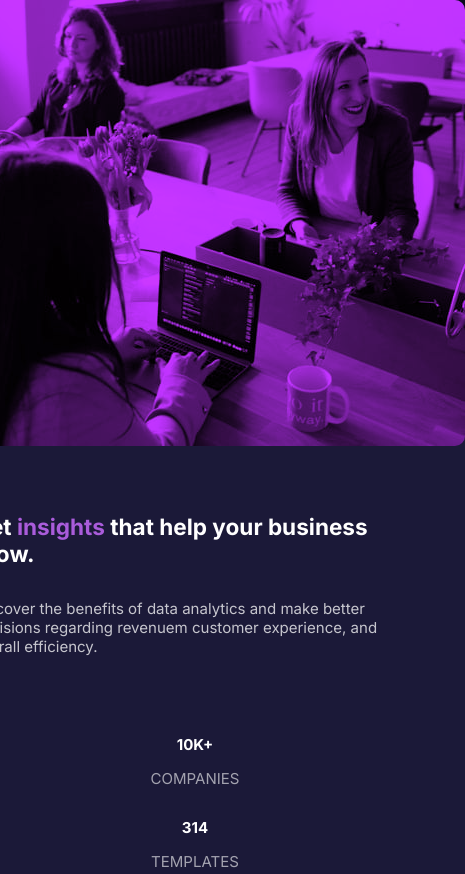
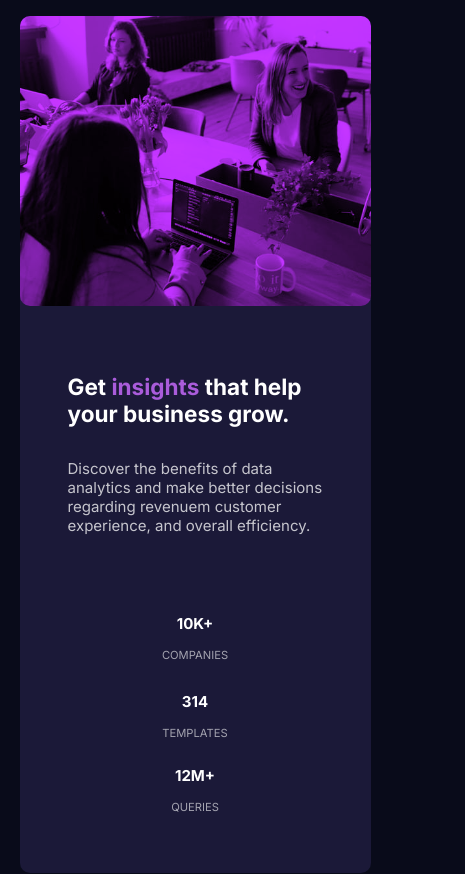
Before and after one commit to Amirmardan-prog/frontendMentor, a plain HTML site: page stats-preview-card-component-main/index.html in a window 390 px wide. Shown: the top 874 px of the page, 465 px wide, since content can reach past the window. Drawn offline with Linux system fonts and the light colour scheme.

Commit message:
fix the mobile view

```diff
--- a/stats-preview-card-component-main/css/styles.css
+++ b/stats-preview-card-component-main/css/styles.css
@@ -7,7 +7,7 @@ body{
 }
 
 .wrapper{
-  height: 100vh;
+  min-height: 100vh;
   display: flex;
   align-items: center;
   justify-content: center;
@@ -21,7 +21,6 @@ body{
   justify-content: center;
   background-color:hsl(244, 38%, 16%);
   border-radius: 10px;
-
 }
 .left{
   padding: 4rem;
@@ -67,25 +66,28 @@ img{
   }
 
   .stat-head{
-    /* font-size:  0.7rem; */
+    font-size:  0.7rem;
     padding: 0 1rem;
   }
 }
 
 @media (max-width: 900px) {
   .wrapper{
-    height: 120vh;
+    width: 100vw;
   }
+  img{
+width: 90vw;
 
+  }
   .container{
       flex-direction: column-reverse;
-      margin: auto 15rem;
+      margin: 1rem;
+      width: 90vw;
   }
 
   .bottom-left{
-    margin-top: 4rem;
     flex-direction: column;
-
   }
 
+
 }
```
